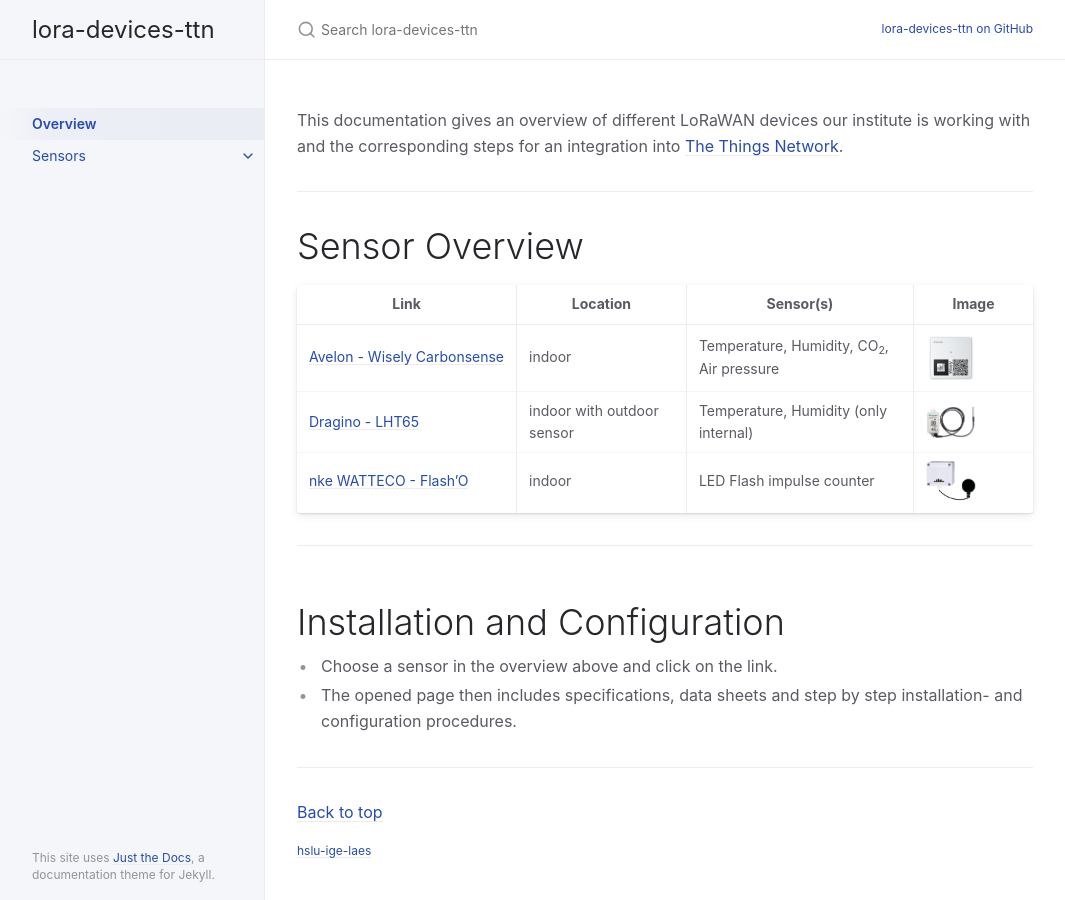
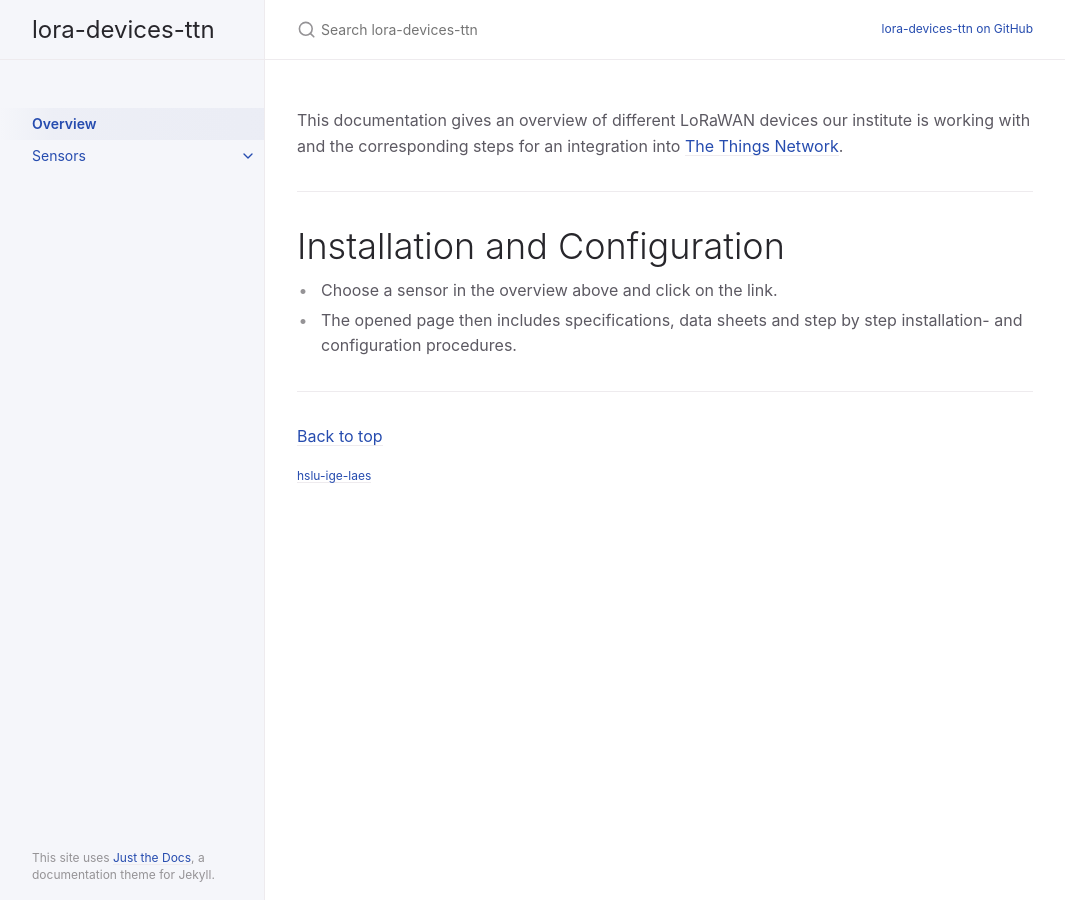
Before and after one commit to hslu-ige-laes/lora-devices-ttn, a Jekyll site: the page built from index.md, in a window 1280 px wide. Shown: the whole page, without its empty margins (107-1172 px from the left). Built offline with Jekyll 4.4.1, drawn with Linux system fonts in a browser that asks for light colours.

Commit message:
Update index.md

```diff
--- a/index.md
+++ b/index.md
@@ -10,16 +10,6 @@ This documentation gives an overview of different LoRaWAN devices our institute
 
 ---
 
-# Sensor Overview
-
-| Link | Location| Sensor(s)| Image|
-| --- | --- | --- | --- |
-| [Avelon - Wisely Carbonsense](https://hslu-ige-laes.github.io/lora-devices-ttn/docs/sensors/avelon-wisely-carbonsense/) | indoor | Temperature, Humidity, CO<sub>2</sub>, Air pressure | <img src="https://github.com/hslu-ige-laes/lora-devices-ttn/raw/master/docs/sensors/avelon-wisely-carbonsense_01.png" width="50" align="center"> |
-| [Dragino - LHT65](https://hslu-ige-laes.github.io/lora-devices-ttn/docs/sensors/dragino-lht65/) | indoor with outdoor sensor | Temperature, Humidity (only internal) | <img src="https://github.com/hslu-ige-laes/lora-devices-ttn/raw/master/docs/sensors/dragino-lht65_01.png" width="50" align="center"> |
-| [nke WATTECO - Flash'O](https://hslu-ige-laes.github.io/lora-devices-ttn/docs/sensors/nke-watteco-flash-o/) | indoor | LED Flash impulse counter | <img src="https://github.com/hslu-ige-laes/lora-devices-ttn/raw/master/docs/sensors/nke-watteco-flash-o_01.png" width="50" align="center"> |
-
----
-
 # Installation and Configuration
 - Choose a sensor in the overview above and click on the link.
 - The opened page then includes specifications, data sheets and step by step installation- and configuration procedures.
```
